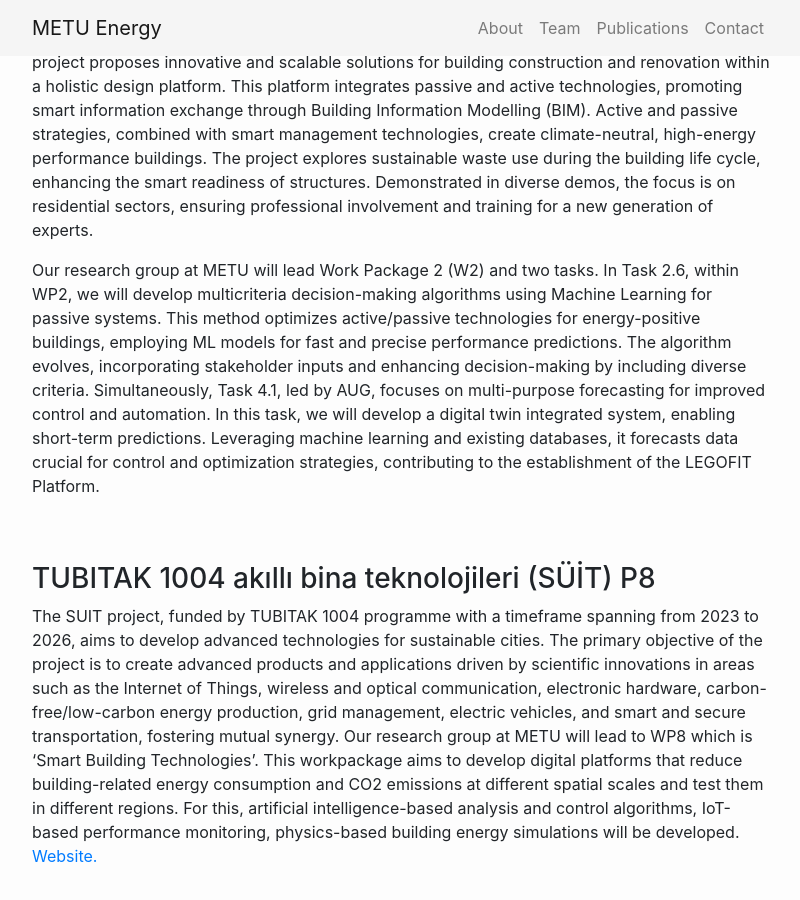
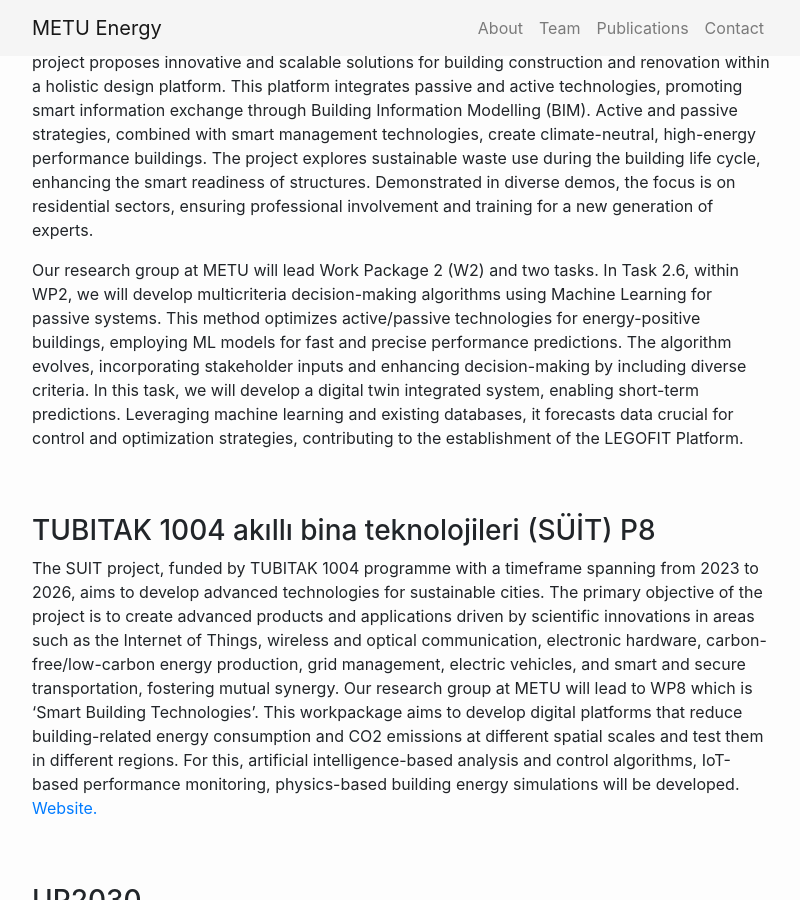
Before and after one commit to metu-energy/metu-energy.github.io, a Jekyll site: the page built from index.html, in a window 1280 px wide and 900 px high, scrolled down 606 px. Shown: the whole window, without its empty margins (238-1038 px from the left). Built offline with Jekyll 4.4.1, drawn with Linux system fonts in a browser that asks for light colours; the list of posts is cut into pages by our own code.

Commit message:
correct legofit description

```diff
--- a/_includes/about.html
+++ b/_includes/about.html
@@ -11,7 +11,7 @@
     </p>
 
     <p>
-        Our research group at METU will lead Work Package 2 (W2) and two tasks. In Task 2.6, within WP2, we will develop multicriteria decision-making algorithms using Machine Learning for passive systems. This method optimizes active/passive technologies for energy-positive buildings, employing ML models for fast and precise performance predictions. The algorithm evolves, incorporating stakeholder inputs and enhancing decision-making by including diverse criteria. Simultaneously, Task 4.1, led by AUG, focuses on multi-purpose forecasting for improved control and automation. In this task, we will develop a digital twin integrated system, enabling short-term predictions. Leveraging machine learning and existing databases, it forecasts data crucial for control and optimization strategies, contributing to the establishment of the LEGOFIT Platform.
+        Our research group at METU will lead Work Package 2 (W2) and two tasks. In Task 2.6, within WP2, we will develop multicriteria decision-making algorithms using Machine Learning for passive systems. This method optimizes active/passive technologies for energy-positive buildings, employing ML models for fast and precise performance predictions. The algorithm evolves, incorporating stakeholder inputs and enhancing decision-making by including diverse criteria. In this task, we will develop a digital twin integrated system, enabling short-term predictions. Leveraging machine learning and existing databases, it forecasts data crucial for control and optimization strategies, contributing to the establishment of the LEGOFIT Platform.
     </p>
     <br>
     <br>
```
